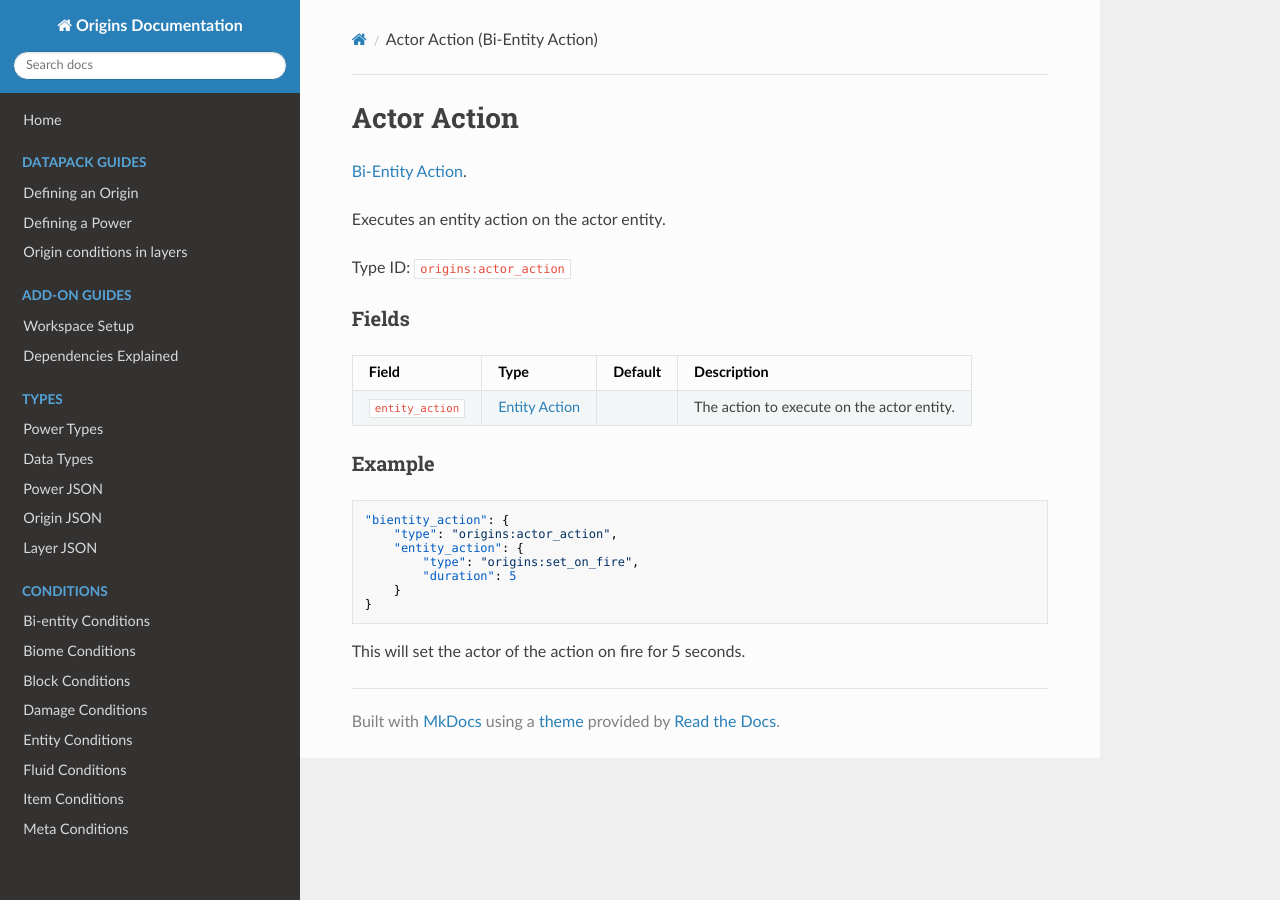
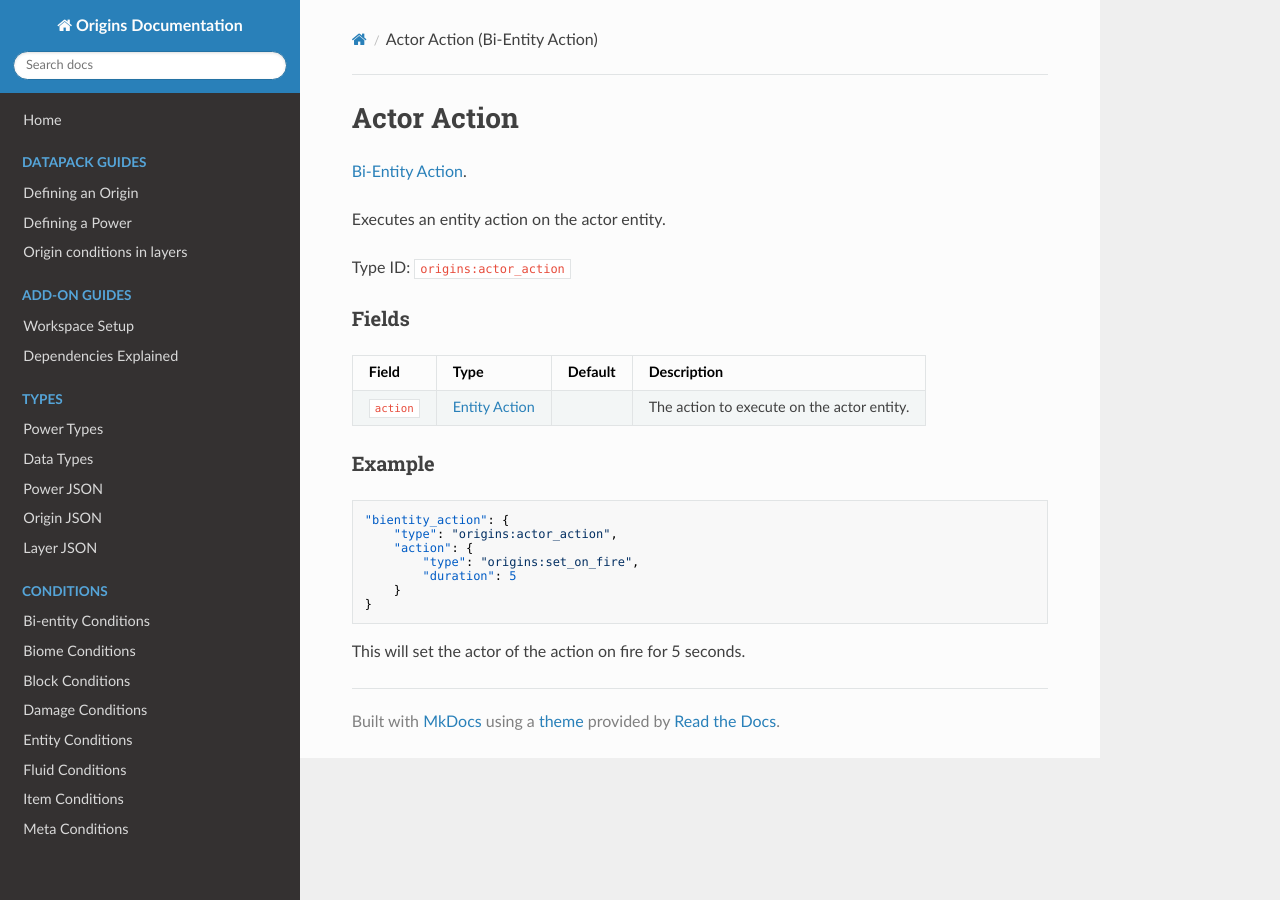
Before and after one commit to apace100/origins-docs, an MkDocs documentation site: the page built from docs/bientity_actions/actor_action.md, in a window 1280 px wide. Built offline with MkDocs 1.6.1, drawn with Linux system fonts in a browser that asks for light colours; nearby versions of some CDN libraries.

Commit message:
Fixed typo in `actor_action.md` and `target_action.md`

````diff
--- a/docs/bientity_actions/actor_action.md
+++ b/docs/bientity_actions/actor_action.md
@@ -14,14 +14,14 @@ Type ID: `origins:actor_action`
 
 Field  | Type | Default | Description
 -------|------|---------|-------------
-`entity_action` | [Entity Action](../entity_actions.md) | | The action to execute on the actor entity.
+`action` | [Entity Action](../entity_actions.md) | | The action to execute on the actor entity.
 
 ### Example
 
 ```json
 "bientity_action": {
     "type": "origins:actor_action",
-    "entity_action": {
+    "action": {
         "type": "origins:set_on_fire",
         "duration": 5
     }
````
Also changed, not shown: docs/bientity_actions/target_action.md (+2 -2 lines).
